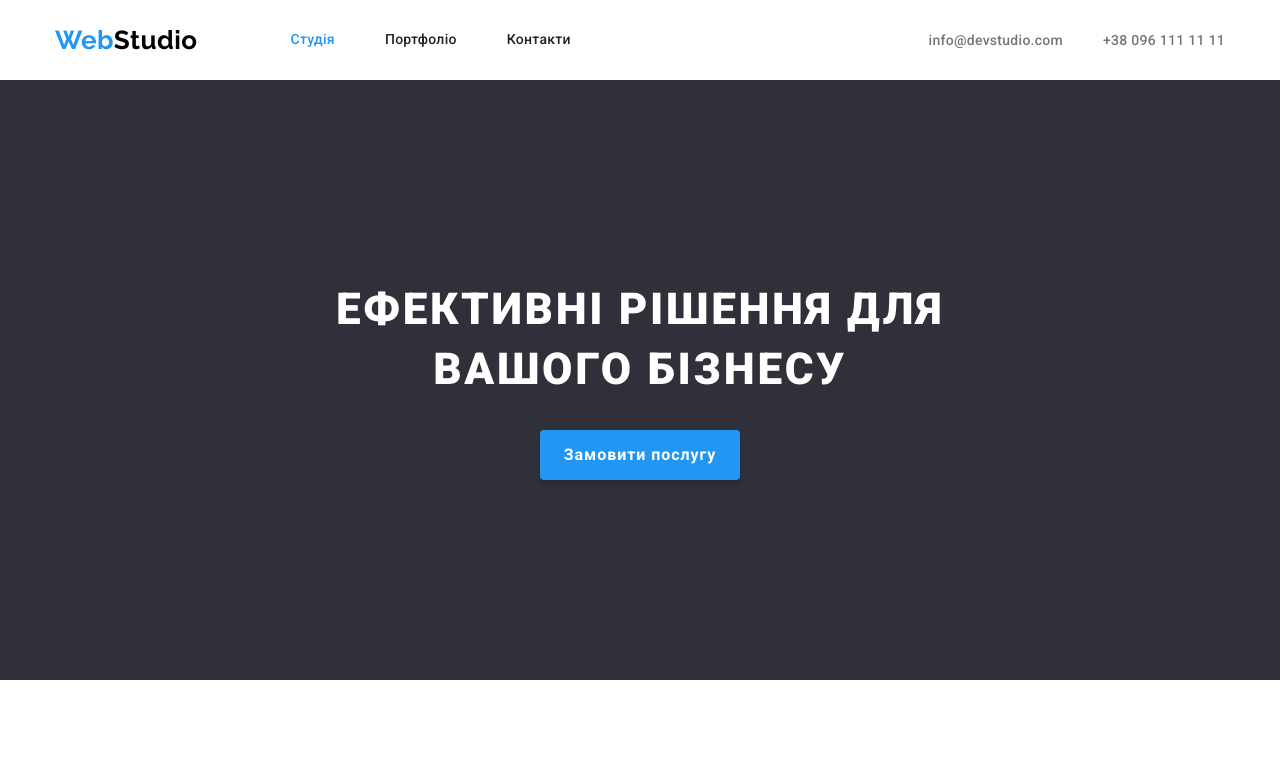
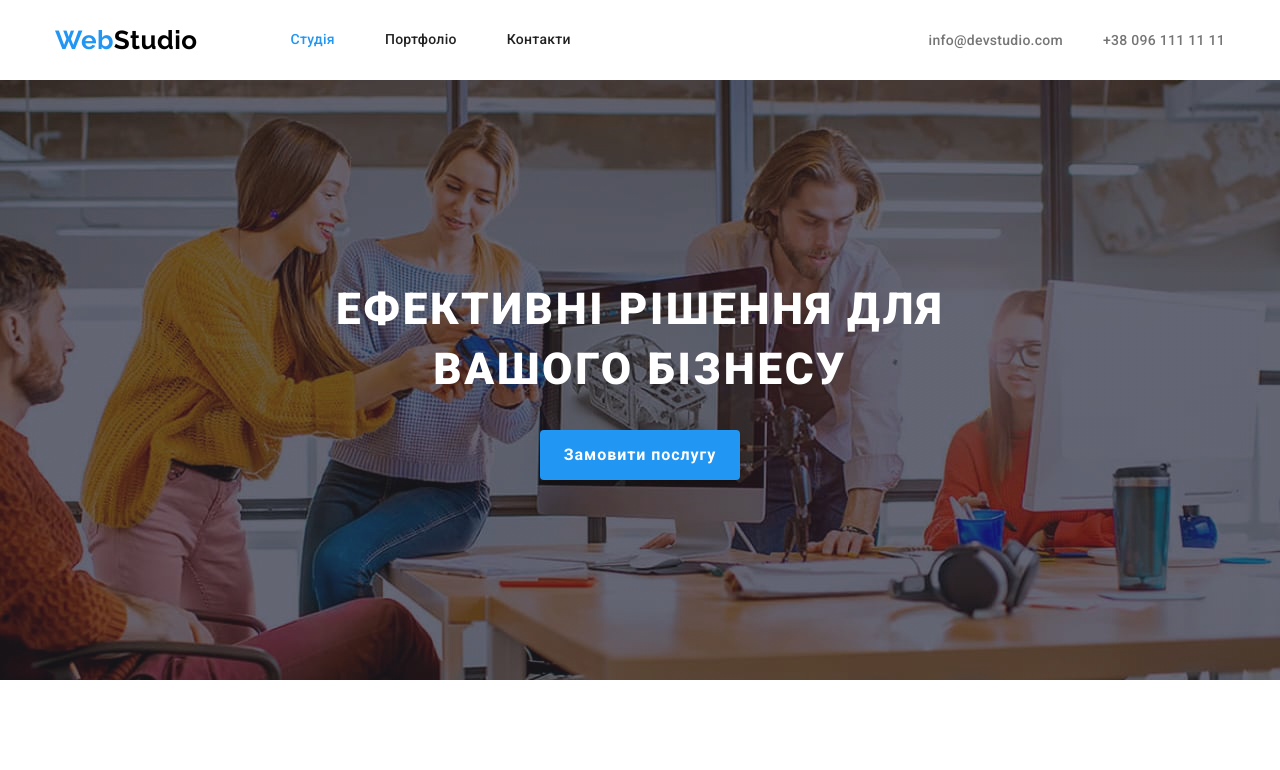
Before and after one commit to Mariia2811/goit-markup-hw-04, a plain HTML site: page index.html in a window 1280 px wide. Shown: the top 770 px of the page. Drawn offline with nearby package versions, Linux system fonts and the light colour scheme.

Commit message:
create background-image

```diff
--- a/css/styles.css
+++ b/css/styles.css
@@ -42,7 +42,13 @@ img {
 }
 
 .hero-background{
-    border-corner-image: url();
+    background-image: linear-gradient(to right, rgba(47, 48, 58, 0.4), rgba(47, 48, 58, 0.4)), url(../images/banner.jpg);
+    background-repeat: no-repeat;
+    max-width: 1600px;
+    height: 600px;
+    margin: 0 auto;
+    background-position: center;
+    background-size: cover;
 }
 
 .section{
--- a/index.html
+++ b/index.html
@@ -50,7 +50,7 @@
       </div>
     </header>
     <main>
-      <section class="hero">
+      <section class="hero hero-background">
         <div class="container">
           <h1 class="hero-title">Ефективні рішення для вашого бізнесу</h1>
           <button type="button" class="hero-button">Замовити послугу</button>
@@ -91,7 +91,7 @@
         </div>
       </section>
       <section class="work section">
-        <div class="container hero-background">
+        <div class="container">
           <h2 class="title">Чим ми займаємося</h2>
           <ul class="work-list">
             <li>
```
Also changed, not shown: images/banner.jpg (added).
